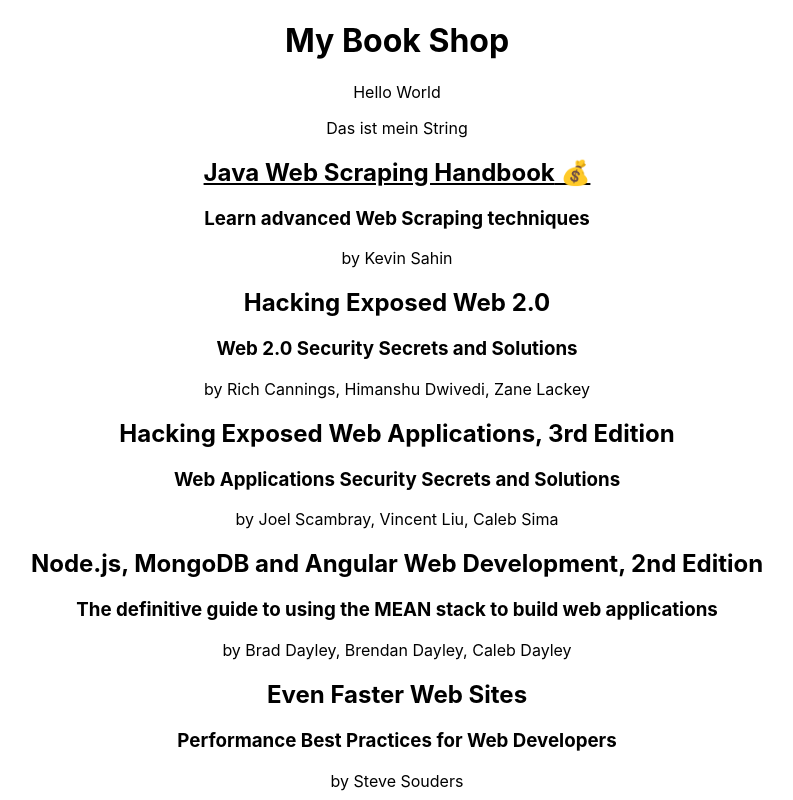
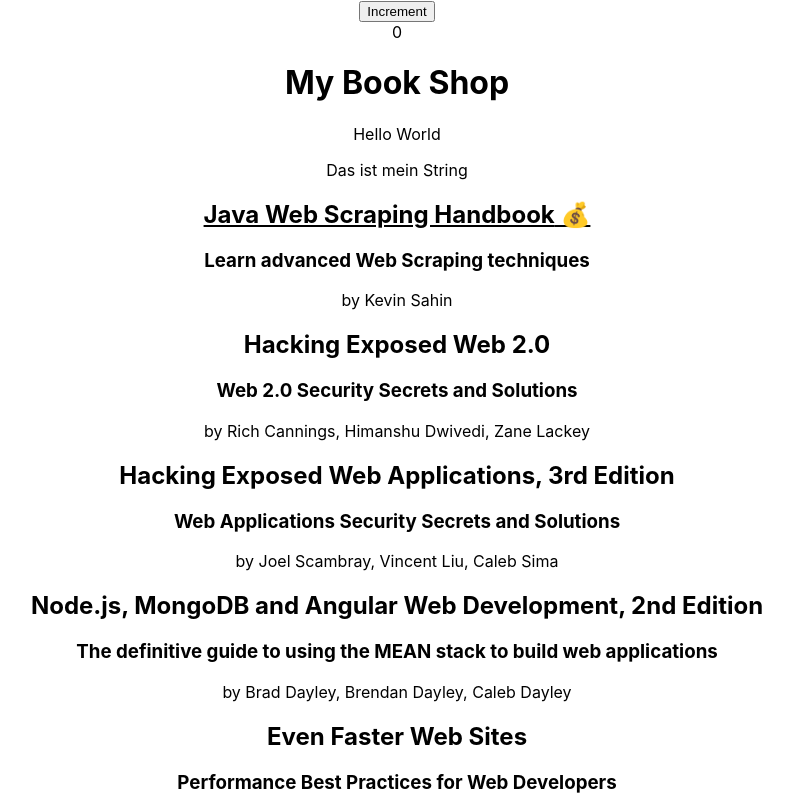
Before and after one commit to andrekovac/react-workshop-20230111, a React (Create React App) app: page / in a window 1280 px wide. Shown: the top 800 px of the page, without its empty margins (243-1036 px from the left). Built offline with nearby package versions, Linux system fonts and the light colour scheme.

Commit message:
Counter example

```diff
--- a/src/App.tsx
+++ b/src/App.tsx
@@ -7,14 +7,36 @@
 import { exampleBooks } from "./domain/book/exampleBooks";
 import { Book } from "./domain/book";
 import { BookList } from "./components/BookList";
+import { useState } from "react";
 
 // const bookMapping = (book: Book) => {
 //   return <BookListItem key={book.isbn} book={book} />;
 // };
 
+const Counter = () => {
+  // let count = 0;
+  const [count, setCount] = useState(0);
+
+  console.log("render", { count });
+
+  const handleClick = () => {
+    setCount(count + 1);
+
+    console.log("Clicked", { count });
+  };
+
+  return (
+    <>
+      <button onClick={handleClick}>Increment</button>
+      <div>{count}</div>
+    </>
+  );
+};
+
 const App = () => {
   return (
     <div className="App">
+      <Counter />
       <AppHeader title="My Book Shop" />
       <MyOldFashionedComponent />
       <p>{myString}</p>
```
